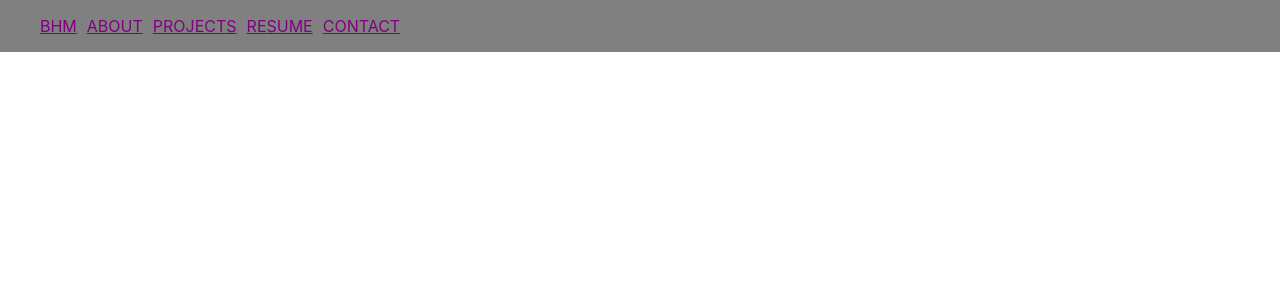
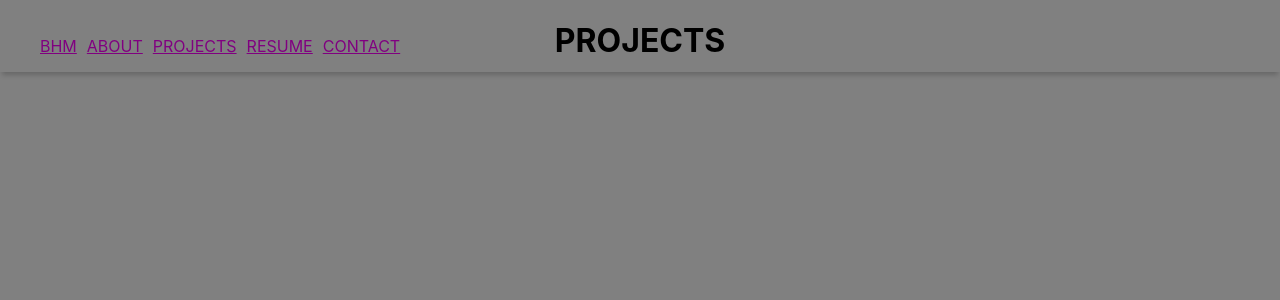
Before and after one commit to phillycowboy/benhartermurphy, a React (Create React App) app: page /projects in a window 1280 px wide. Shown: the top 300 px of the page. Built offline with nearby package versions, Linux system fonts and the light colour scheme.

Commit message:
added router and style to routes containers and components

```diff
--- a/src/App.css
+++ b/src/App.css
@@ -3,14 +3,21 @@
 }
 * {
 	list-style: none;
+  background-color: grey;
 }
 #navbar {
-	background-color: grey;
+	background-color: transparent;
 	display: flex;
 	justify-content: left;
 	align-items: left;
 	float: left;
-  width: 100%;
+	overflow: hidden;
+	position: fixed;
+	top: 0;
+	width: 100%;
+	margin-bottom: 20px;
+	padding-top: 20px;
+	box-shadow: 0 5px 5px -2px rgba(0, 0, 0, .2);
 }
 #navbar li {
 	display: inline;
--- a/src/App.js
+++ b/src/App.js
@@ -1,7 +1,12 @@
-import logo from './logo.svg';
+// import logo from './logo.svg';
 import './App.css';
 import {BrowserRouter as Router, Route, Switch} from 'react-router-dom'
 import Nav from './components/Nav';
+import HomeContainer from './containers/HomeContainer';
+import AboutContainer from './containers/AboutContainer';
+import ProjectsContainer from './containers/ProjectsContainer';
+import ResumeContainer from './containers/ResumeContainer';
+import ContactContainer from './containers/ContactContainer';
 
 function App() {
   return (
@@ -9,7 +14,21 @@ function App() {
       <Router>
         <Nav />
         <Switch>
-
+          <Route exact path = "/">
+            <HomeContainer />
+          </Route>
+          <Route exact path = "/about">
+            <AboutContainer />
+          </Route>
+          <Route exact path = "/projects">
+            <ProjectsContainer />
+          </Route>
+          <Route exact path = "/resume">
+            <ResumeContainer/>
+          </Route>
+          <Route exact path = "/contact">
+            <ContactContainer/>
+          </Route>
         </Switch>
       </Router>
     </div>
--- /dev/null
+++ b/src/components/About.js
@@ -0,0 +1,12 @@
+import React, {Component} from 'react';
+
+class About extends Component{
+    render(){
+        return(
+            <div id="about">
+                <h1>ABOUT</h1>
+            </div>
+        )
+    }
+}
+export default About
--- /dev/null
+++ b/src/components/Contact.js
@@ -0,0 +1,12 @@
+import React, {Component} from 'react';
+
+class Contact extends Component{
+    render(){
+        return(
+            <div id="contact">
+                <h1>CONTACT</h1>
+            </div>
+        )
+    }
+}
+export default Contact
--- /dev/null
+++ b/src/components/Home.js
@@ -0,0 +1,12 @@
+import React, {Component} from 'react';
+
+class Home extends Component{
+    render(){
+        return(
+            <div id="home">
+                <h1>HOME</h1>
+            </div>
+        )
+    }
+}
+export default Home
--- /dev/null
+++ b/src/components/Projects.js
@@ -0,0 +1,13 @@
+import React, {Component} from 'react'
+
+
+class Projects extends Component{
+    render(){
+        return(
+            <div id="projects">
+                <h1>PROJECTS</h1>
+            </div>
+        )
+    }
+}
+export default Projects
--- /dev/null
+++ b/src/components/Resume.js
@@ -0,0 +1,12 @@
+import React, {Component} from 'react';
+
+class Resume extends Component{
+    render(){
+        return(
+            <div id="resume">
+                <h1>RESUME</h1>
+            </div>
+        )
+    }
+}
+export default Resume
--- /dev/null
+++ b/src/containers/AboutContainer.js
@@ -0,0 +1,13 @@
+import React, { Component } from 'react'
+import About from '../components/About'
+
+class AboutContainer extends Component{
+    render(){
+        return(
+            <div id="about-div">
+                <About />
+            </div>
+        )
+    }
+}
+export default AboutContainer
--- /dev/null
+++ b/src/containers/ContactContainer.js
@@ -0,0 +1,13 @@
+import React, {Component} from 'react'
+import Contact from '../components/Contact'
+
+class ContactContainer extends Component{
+    render(){
+        return(
+            <div id="contact-div">
+                <Contact />
+            </div>
+        )
+    }
+}
+export default ContactContainer
--- /dev/null
+++ b/src/containers/HomeContainer.js
@@ -0,0 +1,13 @@
+import React, {Component} from 'react'
+import Home from '../components/Home'
+
+class HomeContainer extends Component{
+    render(){
+        return(
+            <div id="home-div">
+                <Home />
+            </div>
+        )
+    }
+}
+export default HomeContainer
--- /dev/null
+++ b/src/containers/ProjectsContainer.js
@@ -0,0 +1,13 @@
+import React, {Component} from 'react'
+import Projects from '../components/Projects'
+
+class ProjectsContainer extends Component{
+    render(){
+        return(
+            <div id="projects-div">
+                <Projects />
+            </div>
+        )
+    }
+}
+export default ProjectsContainer
--- /dev/null
+++ b/src/containers/ResumeContainer.js
@@ -0,0 +1,13 @@
+import React, {Component} from 'react'
+import Resume from '../components/Resume'
+
+class ResumeContainer extends Component{
+    render(){
+        return(
+            <div id="resume-div">
+                <Resume />
+            </div>
+        )
+    }
+}
+export default ResumeContainer
```
